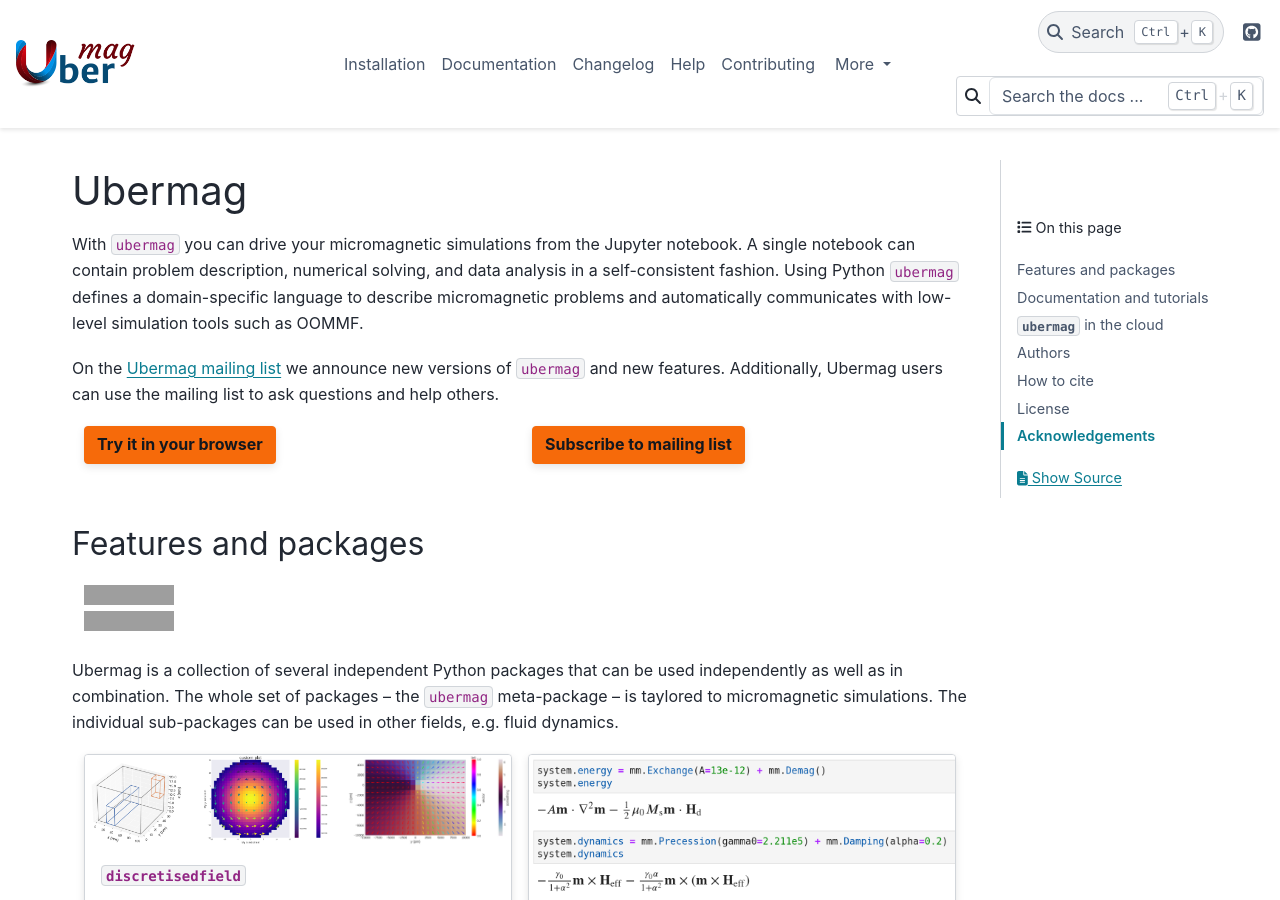
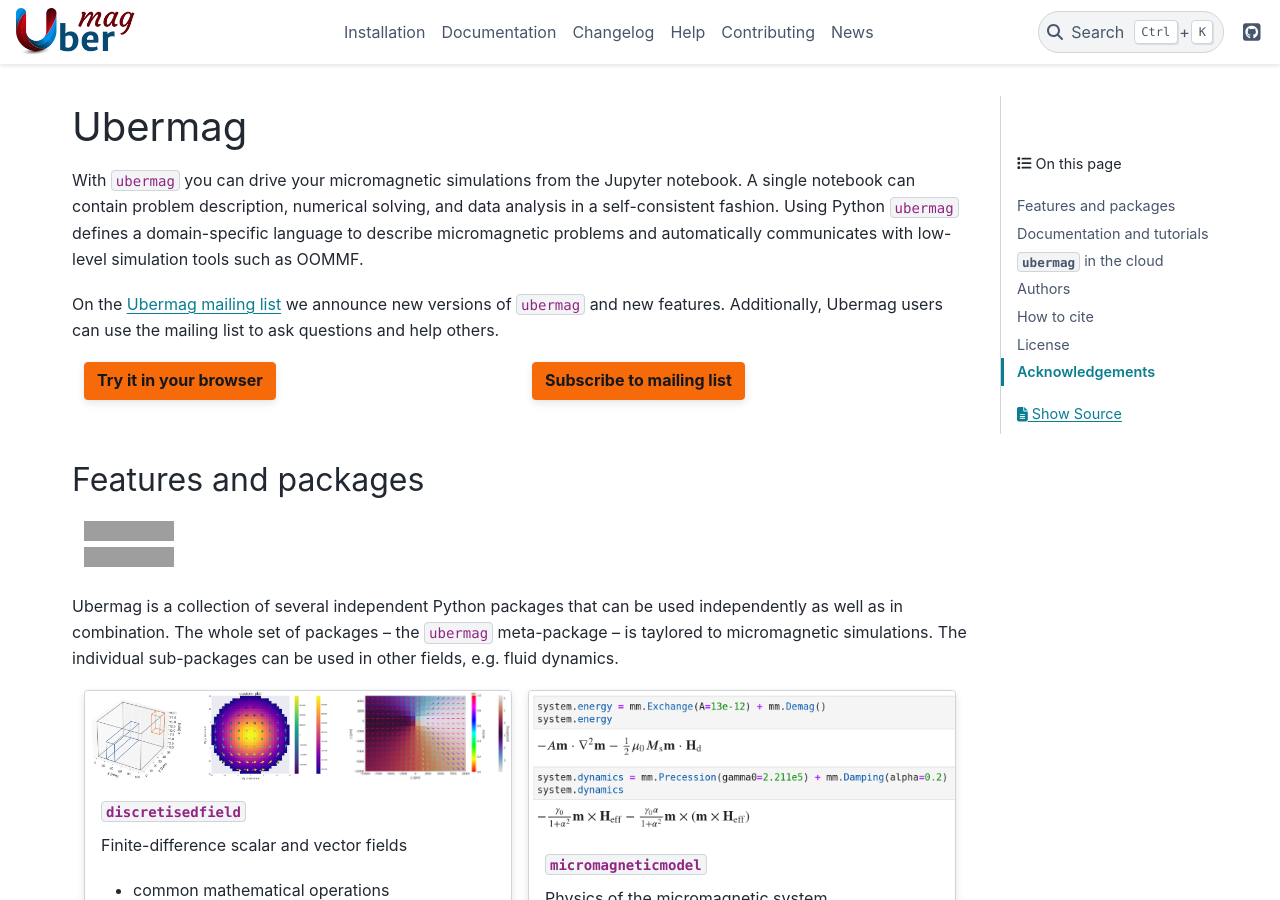
Before and after one commit to ubermag/ubermag.github.io, a Sphinx documentation site: the page built from source/index.rst, in a window 1280 px wide and 900 px high. Built offline with Sphinx 7.4.7 and the PyData theme 0.15.4, drawn with Linux system fonts in a browser that asks for light colours; pages that are not in the unit, such as notebooks, are missing from menus; grey boxes are pictures that could not be loaded.

```diff
--- a/source/conf.py
+++ b/source/conf.py
@@ -90,7 +90,8 @@ html_theme_options = {
         },
     ],
     "show_toc_level": 1,
-    "navbar_end": ["navbar-icon-links.html", "search-field.html"]
+    "navbar_end": ["navbar-icon-links.html"],
+    "header_links_before_dropdown": 7,
 }
 
 # Add any paths that contain custom static files (such as style sheets) here,
```
